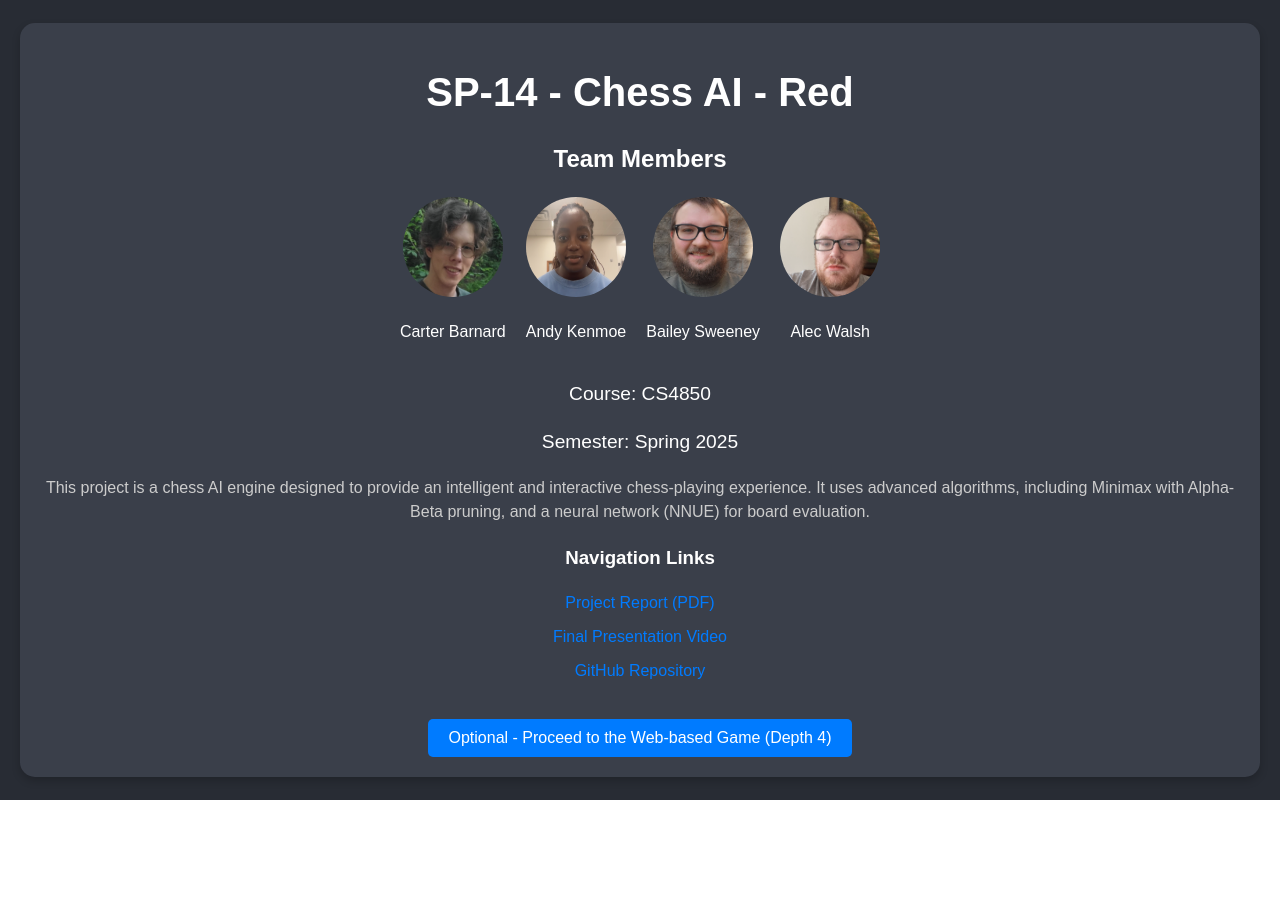
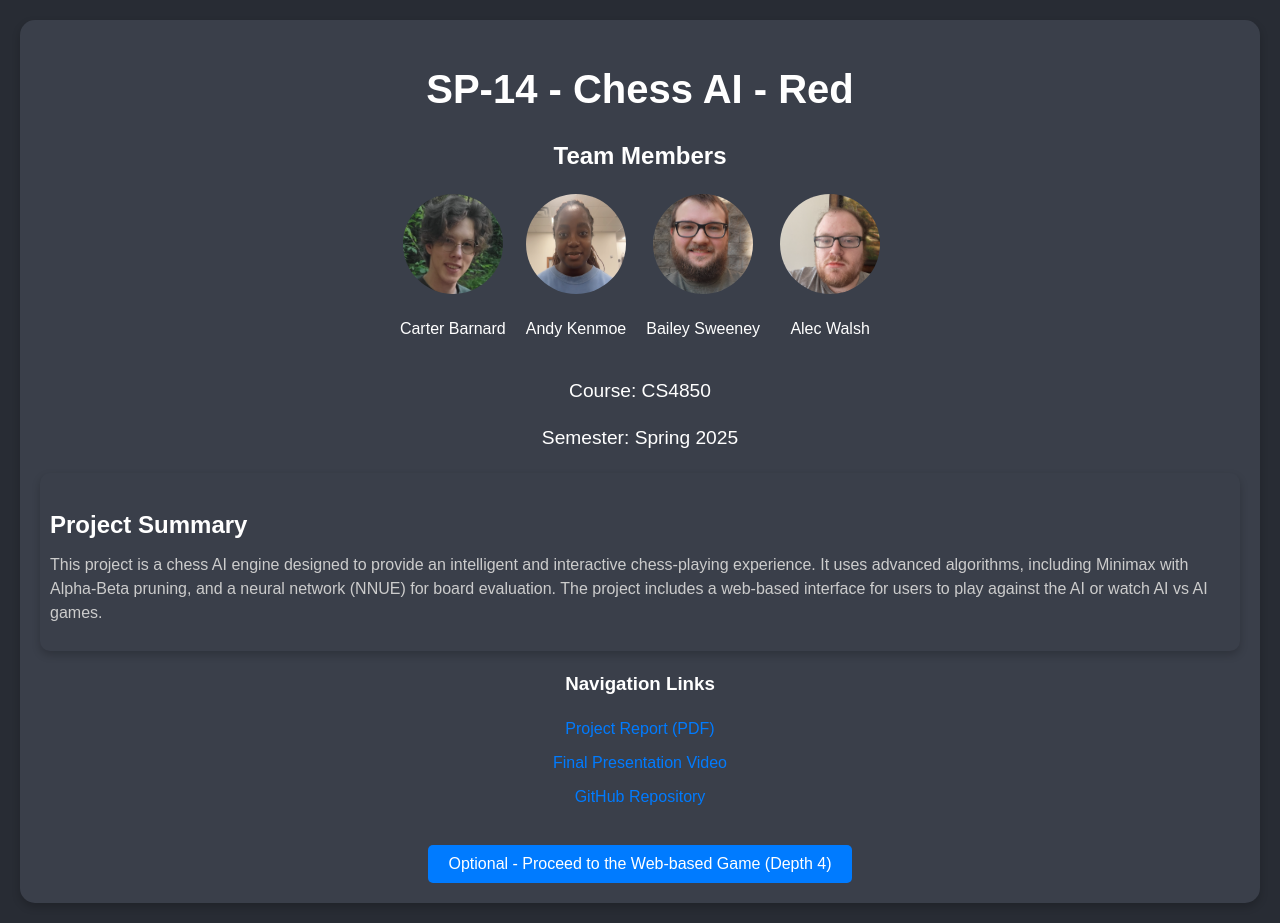
Before and after one commit to SP14-ChessAI-Red-2025/chess_engine_cpp, a React (Vite) app in the folder react-chess-frontend/: page / in a window 1280 px wide. Before the commit the page ends 800 px from the top, so only its background shows below. Built offline with nearby package versions, Linux system fonts and the light colour scheme.

Commit message:
feat: add project summary section to CoverPage for improved user information

```diff
--- a/react-chess-frontend/src/CoverPage.css
+++ b/react-chess-frontend/src/CoverPage.css
@@ -74,3 +74,26 @@
 .proceed-button:hover {
   background-color: #0056b3;
 }
+
+.summary-section {
+  margin-top: 20px;
+  text-align: left;
+  padding: 10px;
+  background-color: #3a3f4a;
+  border-radius: 10px;
+  box-shadow: 0 4px 8px rgba(0, 0, 0, 0.2);
+}
+
+.summary-section h3 {
+  font-size: 1.5rem;
+  color: #ffffff;
+  margin-bottom: 10px;
+}
+
+.project-summary {
+  font-size: 1rem;
+  color: #ccc;
+  line-height: 1.5;
+  word-wrap: break-word; /* Ensures long words wrap */
+  overflow-wrap: break-word; /* Modern alternative for word wrapping */
+}
--- a/react-chess-frontend/src/CoverPage.jsx
+++ b/react-chess-frontend/src/CoverPage.jsx
@@ -33,9 +33,12 @@ const CoverPage = ({ onProceed }) => {
       <div className="course-info">
         <p>Course: CS4850</p>
         <p>Semester: Spring 2025</p>
+      </div>
+
+      <div className="summary-section">
+        <h3>Project Summary</h3>
         <p className="project-summary">
-        This project is a chess AI engine designed to provide an intelligent and interactive chess-playing experience.
-        It uses advanced algorithms, including Minimax with Alpha-Beta pruning, and a neural network (NNUE) for board evaluation.
+          This project is a chess AI engine designed to provide an intelligent and interactive chess-playing experience. It uses advanced algorithms, including Minimax with Alpha-Beta pruning, and a neural network (NNUE) for board evaluation. The project includes a web-based interface for users to play against the AI or watch AI vs AI games.
         </p>
       </div>
 
```
